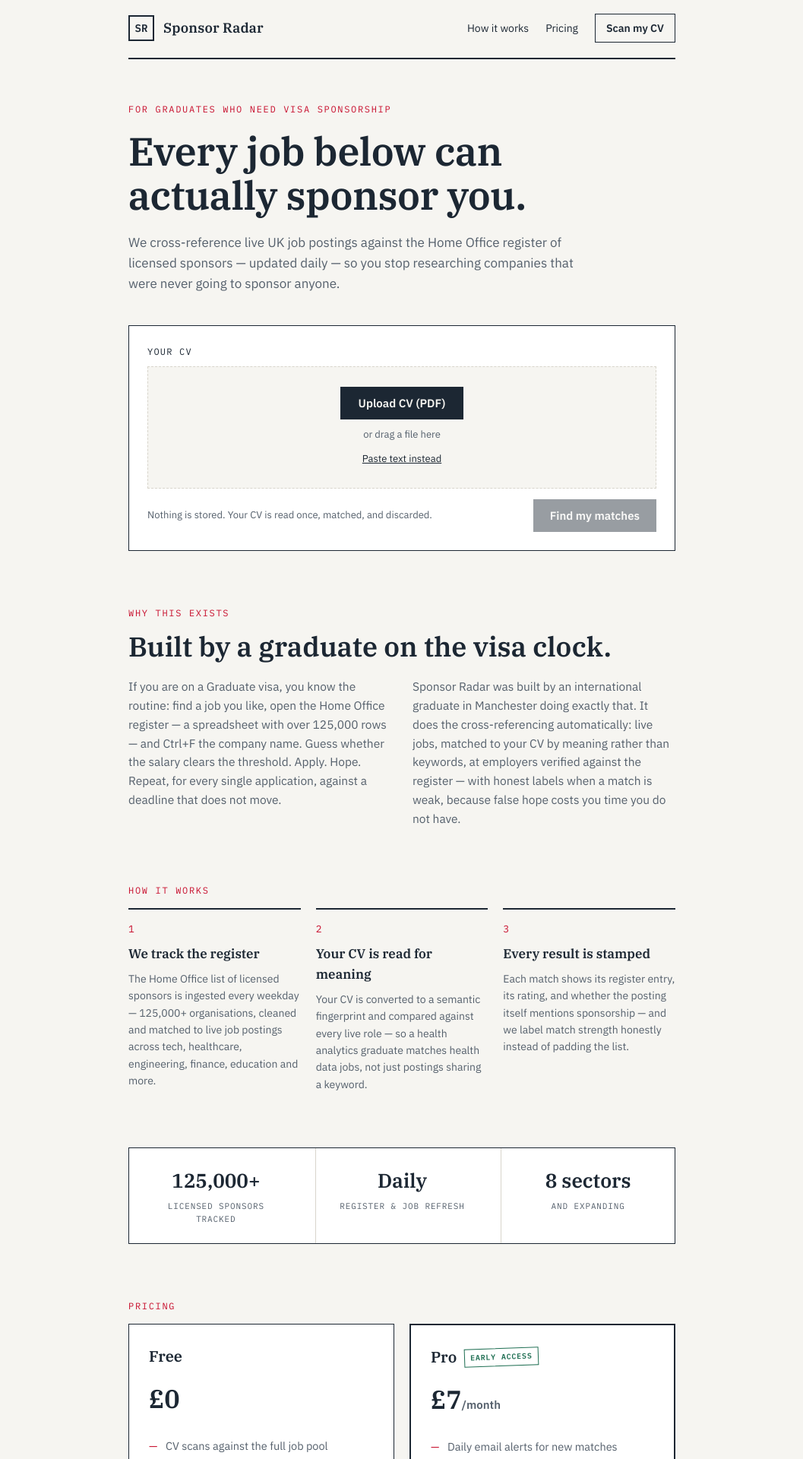
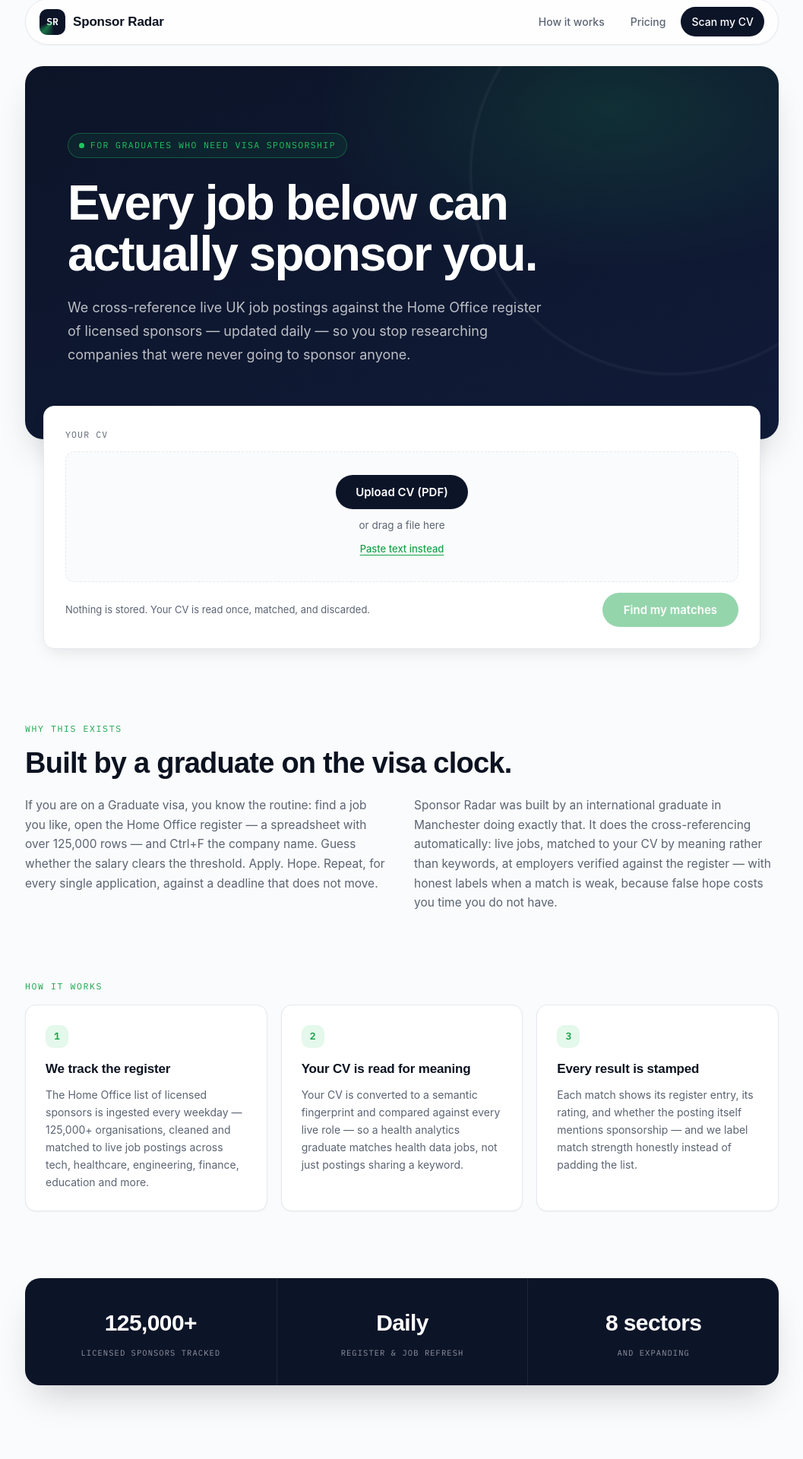
Before and after one commit to adilh333/Sponsor-Radar, a Next.js app in the folder web/: page / in a window 1280 px wide. Shown: the part 14-1934 px from the top of the page at 76% size, without its empty margins (111-1168 px from the left). Built offline with nearby package versions, Linux system fonts and the light colour scheme.

Commit message:
Update globals.css

```diff
--- a/web/app/globals.css
+++ b/web/app/globals.css
@@ -1,151 +1,248 @@
 :root {
-  --paper: #f6f5f1;
-  --ink: #1c2733;
-  --ink-soft: #55606c;
-  --rule: #d8d5cc;
-  --stamp-green: #1e6e52;
-  --stamp-slate: #44586e;
-  --gov-red: #c8102e;
+  --bg: #fafbfc;
+  --surface: #ffffff;
+  --ink: #0b1220;
+  --ink-soft: #5b6472;
+  --line: #e6e9ef;
+  --navy: #0c1428;
+  --navy-2: #101b38;
+  --signal: #22c55e;
+  --signal-dim: #16a34a;
+  --amber: #d97706;
+  --red: #dc2626;
+  --radius: 14px;
+  --shadow-sm: 0 1px 2px rgba(11, 18, 32, 0.05);
+  --shadow-md: 0 8px 24px -8px rgba(11, 18, 32, 0.14);
+  --shadow-lg: 0 24px 48px -16px rgba(11, 18, 32, 0.22);
 }
 
 * { box-sizing: border-box; margin: 0; padding: 0; }
 
+html { scroll-behavior: smooth; }
+
 body {
-  background: var(--paper);
+  background: var(--bg);
   color: var(--ink);
-  font-family: "IBM Plex Sans", system-ui, sans-serif;
-  line-height: 1.6;
+  font-family: "Inter", system-ui, sans-serif;
+  line-height: 1.65;
+  -webkit-font-smoothing: antialiased;
 }
 
-.wrap { max-width: 760px; margin: 0 auto; padding: 32px 20px 96px; }
+.wrap { max-width: 1040px; margin: 0 auto; padding: 0 24px 120px; }
 
+/* ---------- Nav ---------- */
 .masthead {
-  display: flex; align-items: center; gap: 12px;
-  padding-bottom: 20px; border-bottom: 2px solid var(--ink);
+  position: sticky; top: 12px; z-index: 50;
+  display: flex; align-items: center; justify-content: space-between;
+  margin-top: 12px; padding: 10px 18px;
+  background: rgba(255, 255, 255, 0.75);
+  backdrop-filter: blur(14px); -webkit-backdrop-filter: blur(14px);
+  border: 1px solid var(--line); border-radius: 999px;
+  box-shadow: var(--shadow-sm);
 }
+.mast-left { display: flex; align-items: center; gap: 10px; }
 .mark {
-  width: 34px; height: 34px; border: 2px solid var(--ink);
+  width: 34px; height: 34px; border-radius: 10px;
+  background: var(--navy); color: #fff;
   display: grid; place-items: center;
-  font-family: "IBM Plex Mono", monospace; font-weight: 600; font-size: 14px;
+  font-family: "IBM Plex Mono", monospace; font-weight: 600; font-size: 13px;
+  position: relative; overflow: hidden;
 }
+.mark::after {
+  content: ""; position: absolute; inset: -60%;
+  background: conic-gradient(from 0deg, transparent 0 78%, rgba(34,197,94,0.55) 92%, transparent 100%);
+  animation: sweep 3.5s linear infinite;
+}
+@keyframes sweep { to { transform: rotate(360deg); } }
 .wordmark {
-  font-family: "IBM Plex Serif", serif;
-  font-size: 18px; font-weight: 600; letter-spacing: 0.01em;
+  font-family: "Space Grotesk", sans-serif;
+  font-size: 17px; font-weight: 600; letter-spacing: -0.01em;
+}
+.mast-nav { display: flex; align-items: center; gap: 6px; }
+.mast-nav a {
+  font-size: 14px; font-weight: 500; color: var(--ink-soft);
+  text-decoration: none; padding: 8px 14px; border-radius: 999px;
+  transition: color 0.15s, background 0.15s;
+}
+.mast-nav a:hover { color: var(--ink); background: rgba(11,18,32,0.05); }
+.nav-cta {
+  background: var(--navy); color: #fff !important; font-weight: 600;
+}
+.nav-cta:hover { background: var(--navy-2) !important; }
+
+/* ---------- Hero ---------- */
+.hero {
+  position: relative; overflow: hidden;
+  margin-top: 28px; padding: 88px 56px 96px;
+  background:
+    radial-gradient(600px 320px at 78% 12%, rgba(34,197,94,0.14), transparent 65%),
+    linear-gradient(160deg, var(--navy) 0%, var(--navy-2) 100%);
+  border-radius: 24px; color: #fff;
+  box-shadow: var(--shadow-lg);
+}
+.hero::before {
+  content: ""; position: absolute; right: -180px; top: -180px;
+  width: 640px; height: 640px; border-radius: 50%;
+  background:
+    radial-gradient(circle, transparent 58%, rgba(255,255,255,0.05) 58.5%, transparent 59.5%),
+    radial-gradient(circle, transparent 72%, rgba(255,255,255,0.05) 72.5%, transparent 73.5%),
+    radial-gradient(circle, transparent 86%, rgba(255,255,255,0.05) 86.5%, transparent 87.5%);
+  pointer-events: none;
+}
+.eyebrow {
+  display: inline-flex; align-items: center; gap: 8px;
+  font-family: "IBM Plex Mono", monospace;
+  font-size: 11.5px; letter-spacing: 0.12em; text-transform: uppercase;
+  color: var(--signal);
+  border: 1px solid rgba(34,197,94,0.35); border-radius: 999px;
+  padding: 6px 14px; margin-bottom: 26px;
+  background: rgba(34,197,94,0.08);
+}
+.eyebrow::before {
+  content: ""; width: 7px; height: 7px; border-radius: 50%;
+  background: var(--signal); animation: blink 2s ease-in-out infinite;
+}
+@keyframes blink { 50% { opacity: 0.35; } }
+h1 {
+  font-family: "Space Grotesk", sans-serif;
+  font-size: clamp(38px, 6vw, 64px);
+  font-weight: 700; line-height: 1.05; letter-spacing: -0.03em;
+  margin-bottom: 22px;
+}
+.lede {
+  font-size: 18px; color: rgba(255,255,255,0.72);
+  max-width: 56ch; line-height: 1.7;
 }
 
-.hero { padding: 56px 0 40px; }
-.eyebrow {
-  font-family: "IBM Plex Mono", monospace;
-  font-size: 12px; letter-spacing: 0.14em; text-transform: uppercase;
-  color: var(--gov-red); margin-bottom: 16px;
+/* ---------- Scanner ---------- */
+.input-card {
+  position: relative; z-index: 2;
+  margin-top: -44px; margin-left: 24px; margin-right: 24px;
+  background: var(--surface);
+  border: 1px solid var(--line); border-radius: var(--radius);
+  padding: 28px; box-shadow: var(--shadow-md);
 }
-h1 {
-  font-family: "IBM Plex Serif", serif;
-  font-size: clamp(34px, 6vw, 52px);
-  font-weight: 600; line-height: 1.12; letter-spacing: -0.01em;
-  margin-bottom: 20px;
-}
-.lede { font-size: 17px; color: var(--ink-soft); max-width: 58ch; }
-
-.input-card {
-  border: 1.5px solid var(--ink); background: #fff; padding: 24px;
-}
-.input-card label {
+.input-card label, .input-card > label {
   display: block;
   font-family: "IBM Plex Mono", monospace;
-  font-size: 12px; letter-spacing: 0.1em; text-transform: uppercase;
-  margin-bottom: 10px;
+  font-size: 11.5px; letter-spacing: 0.1em; text-transform: uppercase;
+  color: var(--ink-soft); margin-bottom: 12px;
+}
+.dropzone {
+  border: 1.5px dashed var(--line); border-radius: 12px;
+  background: var(--bg); padding: 30px 18px; text-align: center;
+  margin-bottom: 14px; transition: border-color 0.15s, background 0.15s;
+}
+.dropzone:hover { border-color: var(--signal-dim); background: #f4faf6; }
+.upload-btn {
+  background: var(--navy); color: #fff;
+  font: 600 15px "Inter", sans-serif;
+  border: none; padding: 13px 26px; border-radius: 999px; cursor: pointer;
+  transition: transform 0.15s, box-shadow 0.15s, background 0.15s;
+  box-shadow: var(--shadow-sm);
+}
+.upload-btn:hover:not(:disabled) {
+  background: var(--navy-2); transform: translateY(-1px);
+  box-shadow: var(--shadow-md);
+}
+.drop-hint { margin-top: 10px; font-size: 13.5px; color: var(--ink-soft); }
+.paste-toggle {
+  background: none; border: none; cursor: pointer; margin-top: 8px;
+  font: 500 13px "Inter", sans-serif; color: var(--signal-dim);
+  text-decoration: underline; text-underline-offset: 3px; padding: 4px;
 }
 textarea {
-  width: 100%; border: 1px solid var(--rule); background: var(--paper);
-  padding: 14px; font: 15px/1.55 "IBM Plex Sans", sans-serif;
-  color: var(--ink); resize: vertical;
+  width: 100%; border: 1px solid var(--line); border-radius: 12px;
+  background: var(--bg); padding: 16px;
+  font: 15px/1.6 "Inter", sans-serif; color: var(--ink);
+  resize: vertical; margin-bottom: 4px;
+  transition: border-color 0.15s, box-shadow 0.15s;
 }
-textarea:focus { outline: 2px solid var(--ink); outline-offset: 1px; }
-
+textarea:focus {
+  outline: none; border-color: var(--signal-dim);
+  box-shadow: 0 0 0 3px rgba(34,197,94,0.15);
+}
 .input-row {
   display: flex; align-items: center; justify-content: space-between;
   gap: 16px; margin-top: 14px; flex-wrap: wrap;
 }
 .hint { font-size: 13px; color: var(--ink-soft); }
 button {
-  font: 600 15px "IBM Plex Sans", sans-serif;
-  background: var(--ink); color: var(--paper);
-  border: none; padding: 12px 22px; cursor: pointer;
+  font: 600 15px "Inter", sans-serif;
+  background: var(--signal-dim); color: #fff;
+  border: none; padding: 13px 28px; border-radius: 999px; cursor: pointer;
+  transition: transform 0.15s, box-shadow 0.15s, background 0.15s;
 }
-button:hover:not(:disabled) { background: #000; }
+button:hover:not(:disabled) {
+  background: #15803d; transform: translateY(-1px); box-shadow: var(--shadow-md);
+}
 button:disabled { opacity: 0.45; cursor: not-allowed; }
-button:focus-visible { outline: 2px solid var(--gov-red); outline-offset: 2px; }
-.error { margin-top: 12px; color: var(--gov-red); font-size: 14px; }
+button:focus-visible { outline: 3px solid rgba(34,197,94,0.4); outline-offset: 2px; }
+.error { margin-top: 12px; color: var(--red); font-size: 14px; }
 
-.results { margin-top: 48px; }
+/* ---------- Results ---------- */
+.results { margin-top: 56px; }
 .results-head {
   font-family: "IBM Plex Mono", monospace;
-  font-size: 13px; letter-spacing: 0.08em; text-transform: uppercase;
-  padding-bottom: 12px; border-bottom: 2px solid var(--ink);
+  font-size: 12px; letter-spacing: 0.08em; text-transform: uppercase;
+  color: var(--ink-soft); padding-bottom: 14px;
 }
-
 .job {
   display: flex; gap: 18px; align-items: flex-start;
-  padding: 22px 4px; border-bottom: 1px solid var(--rule);
-  text-decoration: none; color: inherit;
+  background: var(--surface); border: 1px solid var(--line);
+  border-radius: var(--radius); padding: 22px;
+  margin-bottom: 12px; text-decoration: none; color: inherit;
+  transition: transform 0.18s, box-shadow 0.18s, border-color 0.18s;
+  animation: rise 0.45s ease both;
 }
-.job:hover { background: #fff; }
-.job:focus-visible { outline: 2px solid var(--ink); }
+.job:nth-child(-n+8) { animation-delay: calc(var(--i, 0) * 0.04s); }
+@keyframes rise { from { opacity: 0; transform: translateY(10px); } }
+.job:hover {
+  transform: translateY(-2px); box-shadow: var(--shadow-md);
+  border-color: #cfd6df;
+}
 .job-rank {
   font-family: "IBM Plex Mono", monospace;
-  font-size: 13px; color: var(--ink-soft); padding-top: 5px; min-width: 24px;
+  font-size: 12px; color: var(--ink-soft); padding-top: 6px; min-width: 24px;
 }
 .job-body { flex: 1; }
 .job h2 {
-  font-family: "IBM Plex Serif", serif;
-  font-size: 19px; font-weight: 600; line-height: 1.3;
+  font-family: "Space Grotesk", sans-serif;
+  font-size: 18.5px; font-weight: 600; line-height: 1.3;
+  letter-spacing: -0.01em;
 }
 .job-meta { font-size: 14px; color: var(--ink-soft); margin-top: 3px; }
-.job-why { font-size: 14.5px; margin-top: 10px; max-width: 56ch; }
+.job-band {
+  display: inline-block;
+  font-family: "IBM Plex Mono", monospace;
+  font-size: 11px; letter-spacing: 0.05em; text-transform: uppercase;
+  margin-top: 10px; padding: 4px 10px; border-radius: 999px;
+}
+.band-strong { color: var(--signal-dim); background: rgba(34,197,94,0.1); }
+.band-moderate { color: var(--amber); background: rgba(217,119,6,0.1); }
+.band-weak { color: var(--ink-soft); background: rgba(91,100,114,0.1); }
+.job-why { font-size: 14.5px; margin-top: 10px; max-width: 58ch; color: #313a48; }
 .job-register {
   font-family: "IBM Plex Mono", monospace;
-  font-size: 11.5px; color: var(--ink-soft); margin-top: 10px;
+  font-size: 11px; color: var(--ink-soft); margin-top: 12px;
 }
-
 .stamp {
   font-family: "IBM Plex Mono", monospace;
-  font-size: 11px; font-weight: 600; letter-spacing: 0.08em;
+  font-size: 10.5px; font-weight: 600; letter-spacing: 0.07em;
   text-transform: uppercase; text-align: center;
-  padding: 7px 10px; border: 1.5px solid currentColor;
+  padding: 7px 11px; border: 1.5px solid currentColor; border-radius: 6px;
   transform: rotate(-2deg); white-space: nowrap; margin-top: 4px;
 }
-.stamp-confirmed { color: var(--stamp-green); }
-.stamp-likely { color: var(--stamp-slate); }
+.stamp-confirmed { color: var(--signal-dim); background: rgba(34,197,94,0.06); }
+.stamp-likely { color: #44586e; background: rgba(68,88,110,0.06); }
+.disclaimer { margin-top: 20px; font-size: 13px; color: var(--ink-soft); max-width: 62ch; }
 
-.disclaimer {
-  margin-top: 24px; font-size: 13px; color: var(--ink-soft); max-width: 60ch;
-}
-
-@media (max-width: 560px) {
-  .job { flex-wrap: wrap; }
-  .stamp { order: 3; }
-}
-
-@media (prefers-reduced-motion: reduce) {
-  * { transition: none !important; animation: none !important; }
-}
-
-/* --- Match confidence bands --- */
-.job-band {
-  font-family: "IBM Plex Mono", monospace;
-  font-size: 11.5px; letter-spacing: 0.06em; text-transform: uppercase;
-  margin-top: 8px;
-}
-.band-strong { color: var(--stamp-green); }
-.band-moderate { color: #8a6d1f; }
-.band-weak { color: var(--ink-soft); }
-
-/* --- Honest coverage notice --- */
+/* ---------- Coverage note ---------- */
 .coverage-note {
-  margin-top: 40px; padding: 20px 22px;
-  border: 1.5px solid var(--ink); border-left-width: 6px;
-  background: #fff;
+  margin-top: 44px; padding: 22px 24px;
+  border: 1px solid var(--line); border-left: 4px solid var(--amber);
+  border-radius: var(--radius); background: var(--surface);
+  box-shadow: var(--shadow-sm);
 }
 .coverage-head {
   font-family: "IBM Plex Mono", monospace;
@@ -153,131 +250,134 @@
   margin-bottom: 8px;
 }
 .coverage-note p:not(.coverage-head) {
-  font-size: 14.5px; color: var(--ink-soft); max-width: 62ch;
+  font-size: 14.5px; color: var(--ink-soft); max-width: 64ch;
 }
 
-/* --- SaaS landing additions --- */
-.masthead { justify-content: space-between; }
-.mast-left { display: flex; align-items: center; gap: 12px; }
-.mast-nav { display: flex; align-items: center; gap: 22px; }
-.mast-nav a {
-  font-size: 14px; color: var(--ink); text-decoration: none;
-}
-.mast-nav a:hover { text-decoration: underline; }
-.nav-cta {
-  border: 1.5px solid var(--ink); padding: 7px 14px; font-weight: 600;
-}
-.nav-cta:hover { background: var(--ink); color: var(--paper); text-decoration: none !important; }
-
-.dropzone {
-  border: 1.5px dashed var(--rule); background: var(--paper);
-  padding: 26px 18px; text-align: center; margin-bottom: 12px;
-}
-.upload-btn {
-  background: var(--ink); color: var(--paper);
-  font: 600 15px "IBM Plex Sans", sans-serif;
-  border: none; padding: 12px 24px; cursor: pointer;
-}
-.drop-hint { margin-top: 10px; font-size: 13px; color: var(--ink-soft); }
-.paste-toggle {
-  background: none; color: var(--ink); border: none;
-  font: 400 13px "IBM Plex Sans", sans-serif;
-  text-decoration: underline; cursor: pointer; margin-top: 8px; padding: 4px;
-}
-
+/* ---------- Sections ---------- */
 .section-label {
   font-family: "IBM Plex Mono", monospace;
-  font-size: 12px; letter-spacing: 0.14em; text-transform: uppercase;
-  color: var(--gov-red); margin-bottom: 14px;
+  font-size: 11.5px; letter-spacing: 0.14em; text-transform: uppercase;
+  color: var(--signal-dim); margin-bottom: 14px;
 }
 .section-title {
-  font-family: "IBM Plex Serif", serif;
-  font-size: clamp(26px, 4.5vw, 36px); font-weight: 600; line-height: 1.15;
-  margin-bottom: 20px;
+  font-family: "Space Grotesk", sans-serif;
+  font-size: clamp(26px, 4.5vw, 38px); font-weight: 700;
+  line-height: 1.12; letter-spacing: -0.02em; margin-bottom: 22px;
 }
-.story { padding: 72px 0 8px; }
-.story-cols {
-  display: grid; grid-template-columns: 1fr 1fr; gap: 28px;
-}
+.story { padding: 96px 0 8px; }
+.story-cols { display: grid; grid-template-columns: 1fr 1fr; gap: 32px; }
 .story-cols p { font-size: 15.5px; color: var(--ink-soft); }
 
-.how { padding: 64px 0 8px; }
-.steps { display: grid; grid-template-columns: repeat(3, 1fr); gap: 20px; }
-.step { border-top: 2px solid var(--ink); padding-top: 16px; }
+.how { padding: 80px 0 8px; }
+.steps { display: grid; grid-template-columns: repeat(3, 1fr); gap: 18px; }
+.step {
+  background: var(--surface); border: 1px solid var(--line);
+  border-radius: var(--radius); padding: 26px;
+  box-shadow: var(--shadow-sm);
+  transition: transform 0.18s, box-shadow 0.18s;
+}
+.step:hover { transform: translateY(-3px); box-shadow: var(--shadow-md); }
 .step-no {
-  font-family: "IBM Plex Mono", monospace;
-  font-size: 13px; color: var(--gov-red); margin-bottom: 8px;
+  display: inline-grid; place-items: center;
+  width: 30px; height: 30px; border-radius: 10px;
+  background: rgba(34,197,94,0.12); color: var(--signal-dim);
+  font-family: "IBM Plex Mono", monospace; font-size: 13px; font-weight: 600;
+  margin-bottom: 14px;
 }
 .step h3 {
-  font-family: "IBM Plex Serif", serif;
+  font-family: "Space Grotesk", sans-serif;
   font-size: 17px; font-weight: 600; margin-bottom: 8px;
+  letter-spacing: -0.01em;
 }
 .step p:not(.step-no) { font-size: 14px; color: var(--ink-soft); }
 
 .stats {
-  display: grid; grid-template-columns: repeat(3, 1fr); gap: 16px;
-  margin-top: 64px; border: 1.5px solid var(--ink); background: #fff;
+  display: grid; grid-template-columns: repeat(3, 1fr);
+  margin-top: 80px; background: var(--navy); color: #fff;
+  border-radius: 20px; overflow: hidden; box-shadow: var(--shadow-lg);
 }
-.stat { padding: 22px; text-align: center; }
-.stat + .stat { border-left: 1px solid var(--rule); }
+.stat { padding: 34px 22px; text-align: center; }
+.stat + .stat { border-left: 1px solid rgba(255,255,255,0.08); }
 .stat-n {
-  font-family: "IBM Plex Serif", serif;
-  font-size: 26px; font-weight: 600;
+  font-family: "Space Grotesk", sans-serif;
+  font-size: 30px; font-weight: 700; letter-spacing: -0.02em;
 }
 .stat-l {
   font-family: "IBM Plex Mono", monospace;
-  font-size: 11px; letter-spacing: 0.08em; text-transform: uppercase;
-  color: var(--ink-soft); margin-top: 4px;
+  font-size: 10.5px; letter-spacing: 0.1em; text-transform: uppercase;
+  color: rgba(255,255,255,0.55); margin-top: 6px;
 }
 
-.pricing { padding: 72px 0 8px; }
+/* ---------- Pricing ---------- */
+.pricing { padding: 96px 0 8px; }
 .plans { display: grid; grid-template-columns: 1fr 1fr; gap: 20px; }
-.plan { border: 1.5px solid var(--ink); background: #fff; padding: 26px; }
-.plan-pro { border-width: 2.5px; }
+.plan {
+  background: var(--surface); border: 1px solid var(--line);
+  border-radius: 18px; padding: 30px; box-shadow: var(--shadow-sm);
+  transition: transform 0.18s, box-shadow 0.18s;
+}
+.plan:hover { transform: translateY(-3px); box-shadow: var(--shadow-md); }
+.plan-pro {
+  border: 1.5px solid rgba(34,197,94,0.5);
+  background: linear-gradient(180deg, rgba(34,197,94,0.05), transparent 40%), var(--surface);
+}
 .plan h3 {
-  font-family: "IBM Plex Serif", serif; font-size: 20px; font-weight: 600;
+  font-family: "Space Grotesk", sans-serif; font-size: 20px; font-weight: 600;
   display: flex; align-items: center; gap: 10px;
 }
 .plan-badge {
   font-family: "IBM Plex Mono", monospace;
   font-size: 10px; letter-spacing: 0.08em; text-transform: uppercase;
-  color: var(--stamp-green); border: 1px solid currentColor;
-  padding: 3px 7px; transform: rotate(-2deg);
+  color: var(--signal-dim); background: rgba(34,197,94,0.12);
+  border-radius: 999px; padding: 4px 10px;
 }
 .plan-price {
-  font-family: "IBM Plex Serif", serif;
-  font-size: 34px; font-weight: 600; margin: 12px 0 16px;
+  font-family: "Space Grotesk", sans-serif;
+  font-size: 40px; font-weight: 700; margin: 14px 0 18px;
+  letter-spacing: -0.02em;
 }
-.plan-price span { font-size: 15px; color: var(--ink-soft); font-family: "IBM Plex Sans", sans-serif; }
-.plan ul { list-style: none; margin-bottom: 22px; }
+.plan-price span { font-size: 15px; color: var(--ink-soft); font-family: "Inter", sans-serif; font-weight: 400; }
+.plan ul { list-style: none; margin-bottom: 24px; }
 .plan li {
   font-size: 14.5px; color: var(--ink-soft);
-  padding: 7px 0 7px 22px; position: relative;
-  border-bottom: 1px solid var(--rule);
+  padding: 9px 0 9px 26px; position: relative;
+  border-bottom: 1px solid var(--line);
 }
 .plan li::before {
-  content: "—"; position: absolute; left: 0; color: var(--gov-red);
+  content: "✓"; position: absolute; left: 2px;
+  color: var(--signal-dim); font-weight: 600;
 }
 .plan-btn {
-  display: inline-block; border: 1.5px solid var(--ink);
-  padding: 11px 20px; font-weight: 600; font-size: 14.5px;
-  color: var(--ink); text-decoration: none;
+  display: inline-block; border: 1.5px solid var(--navy);
+  padding: 12px 24px; border-radius: 999px;
+  font-weight: 600; font-size: 14.5px;
+  color: var(--navy); text-decoration: none;
+  transition: background 0.15s, color 0.15s, transform 0.15s;
 }
-.plan-btn:hover { background: var(--ink); color: var(--paper); }
-.plan-btn-pro { background: var(--ink); color: var(--paper); }
-.plan-btn-pro:hover { background: #000; }
+.plan-btn:hover { background: var(--navy); color: #fff; transform: translateY(-1px); }
+.plan-btn-pro { background: var(--signal-dim); border-color: var(--signal-dim); color: #fff; }
+.plan-btn-pro:hover { background: #15803d; border-color: #15803d; }
 .plan-note { margin-top: 12px; font-size: 12.5px; color: var(--ink-soft); }
 
+/* ---------- Footer ---------- */
 .footer {
-  margin-top: 88px; padding-top: 24px; border-top: 2px solid var(--ink);
+  margin-top: 110px; padding-top: 28px; border-top: 1px solid var(--line);
 }
-.footer p { font-size: 12.5px; color: var(--ink-soft); max-width: 70ch; }
+.footer p { font-size: 12.5px; color: var(--ink-soft); max-width: 72ch; }
 .footer-meta { margin-top: 10px; }
-.footer a { color: var(--ink); }
+.footer a { color: var(--ink); font-weight: 500; }
 
-@media (max-width: 640px) {
-  .story-cols, .steps, .plans { grid-template-columns: 1fr; }
-  .stats { grid-template-columns: 1fr; }
-  .stat + .stat { border-left: none; border-top: 1px solid var(--rule); }
+/* ---------- Responsive & motion ---------- */
+@media (max-width: 720px) {
+  .hero { padding: 60px 26px 72px; }
+  .input-card { margin-left: 8px; margin-right: 8px; }
+  .story-cols, .steps, .plans, .stats { grid-template-columns: 1fr; }
+  .stat + .stat { border-left: none; border-top: 1px solid rgba(255,255,255,0.08); }
   .mast-nav a:not(.nav-cta) { display: none; }
+  .job { flex-wrap: wrap; }
+  .stamp { order: 3; }
 }
+@media (prefers-reduced-motion: reduce) {
+  * { transition: none !important; animation: none !important; }
+  html { scroll-behavior: auto; }
+}
```
